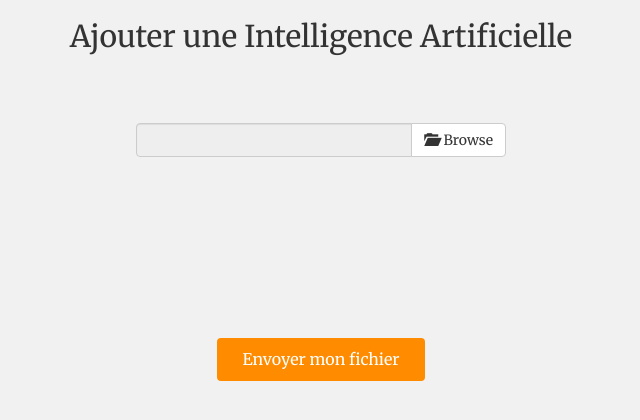
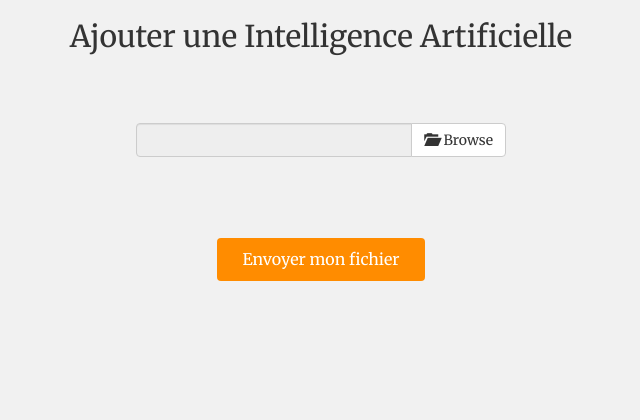
Before and after one commit to Nydareld/IaGameServer, a Flask app: page /addIA in a window 1280 px wide. Shown: the part 76-496 px from the top of the page, without its empty margins (319-959 px from the left). Run offline with Flask 2, Linux system fonts and the light colour scheme; tables that the repository leaves empty hold one stand-in row (values such as "Sample post"); some libraries are stand-ins or nearby versions.

Commit message:
modif css

```diff
--- a/CodIa/tuto/static/home.css
+++ b/CodIa/tuto/static/home.css
@@ -110,7 +110,7 @@ width: 60%;
 
 .container{
   width:800px;
-  height:200px;
+  height:100px;
 }
 
 .portfolio-thumb-shake img:hover {
--- a/CodIa/tuto/templates/classement.html
+++ b/CodIa/tuto/templates/classement.html
@@ -20,7 +20,7 @@
         <td>{{x.usersurname}}</td>
         <td>{{x.score}}</td>
       </tr>
-  {% endfor %}
+  			{% endfor %}
     </tbody>
   </table>
 </div>
```
